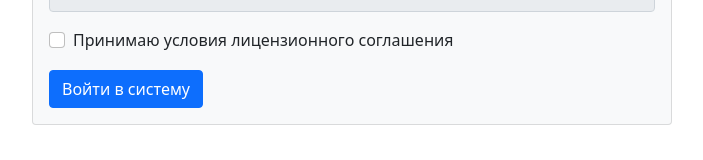
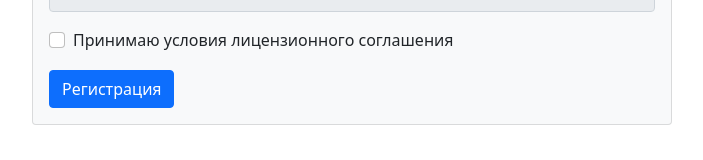
Before and after one commit to beshenstvo/regex, a plain HTML site: page index.html in a window 1280 px wide. Shown: the part 414-574 px from the top of the page, without its empty margins (288-991 px from the left). Drawn offline with nearby package versions, Linux system fonts and the light colour scheme.

Commit message:
Rufina - fix

```diff
--- a/index.html
+++ b/index.html
@@ -59,7 +59,7 @@
                 </div>
                 <div class="col-12">
                   <div id="invalidMain" class='error'></div>
-                  <button type="button" class="btn btn-primary" onclick="check()">Войти в систему</button>
+                  <button type="button" class="btn btn-primary" onclick="check()">Регистрация</button>
                 </div>
               </form>
             </div>
```
